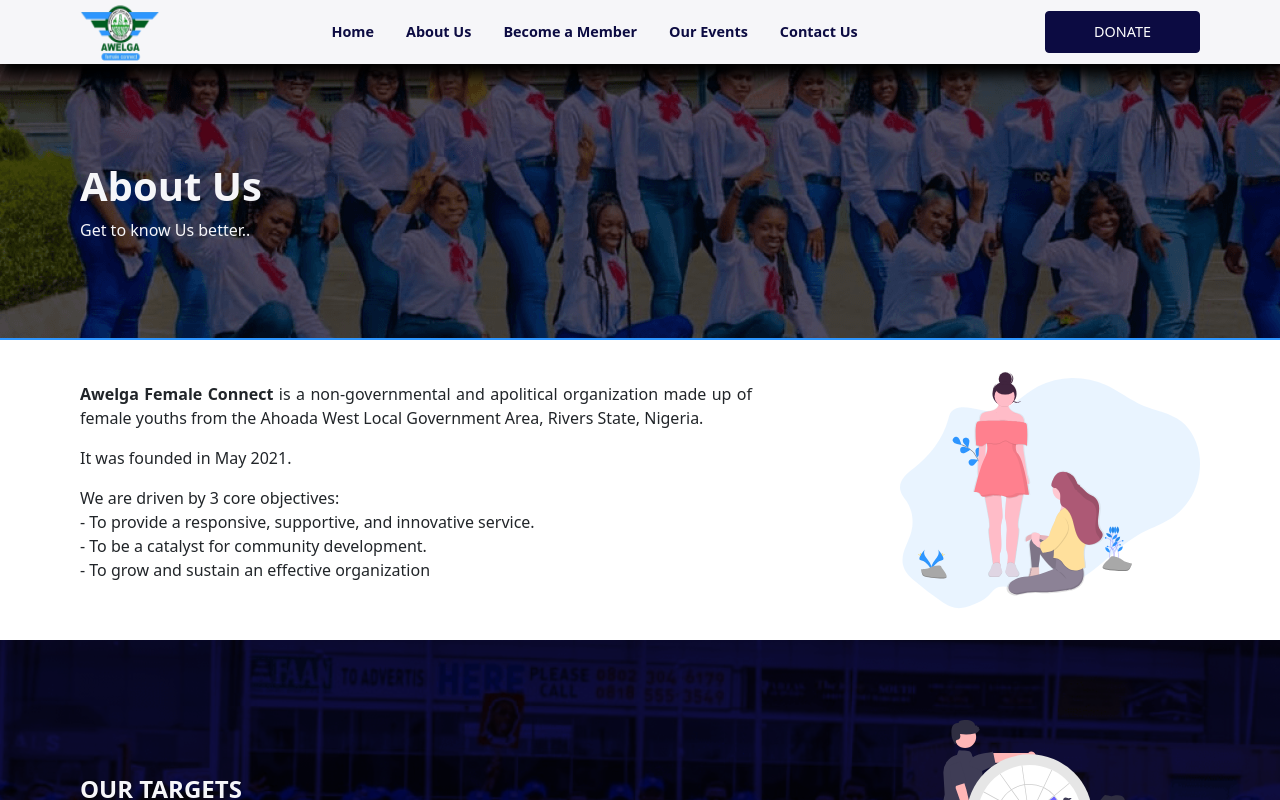
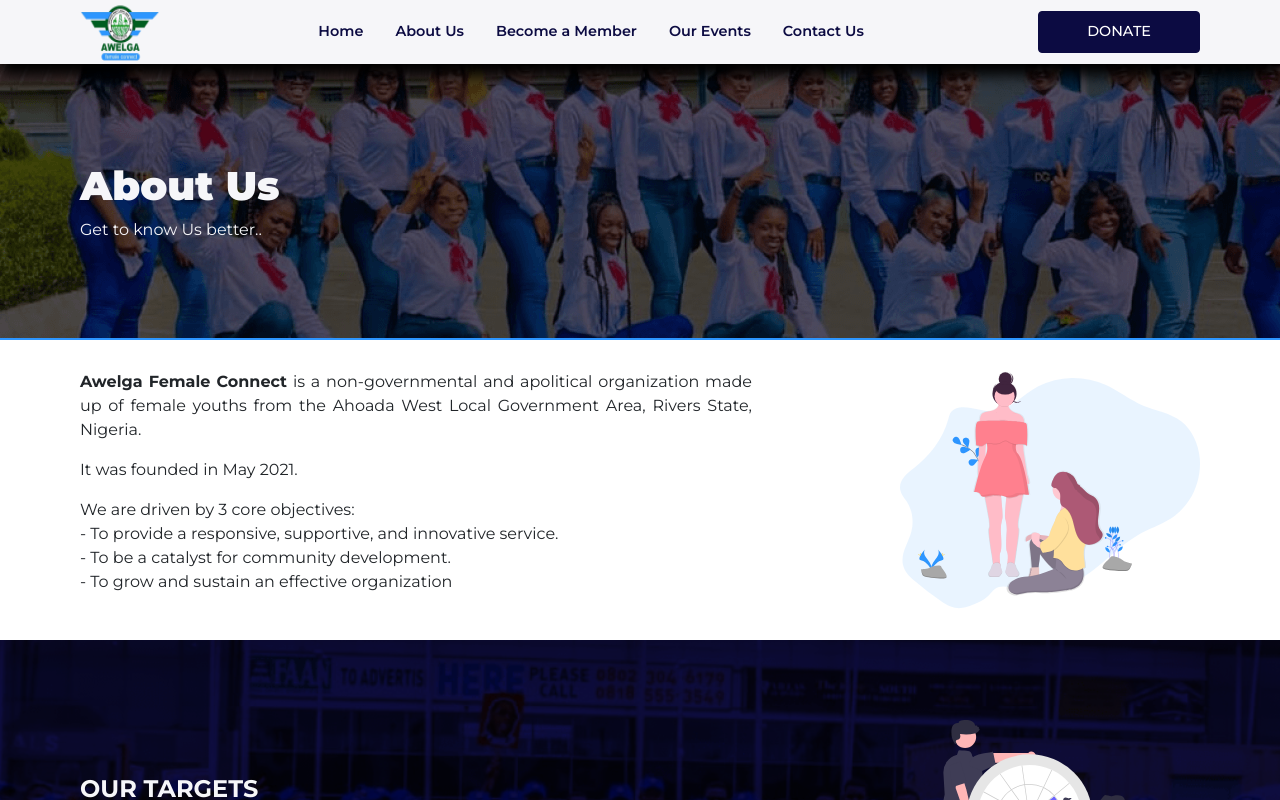
Before and after one commit to buezrico/afc, a Next.js app: page /about in a window 1280 px wide. Shown: the top 800 px of the page. Built offline with nearby package versions, Linux system fonts and the light colour scheme.

Commit message:
fixing font

```diff
--- a/pages/_app.js
+++ b/pages/_app.js
@@ -1,3 +1,4 @@
+import Head from "next/head";
 import Layout from "../layout/Layout";
 import "../styles/globals.scss";
 import "../styles/index.scss";
@@ -5,6 +6,12 @@
 function MyApp({ Component, pageProps }) {
   return (
     <Layout>
+      <Head>
+        <link
+          href="https://fonts.googleapis.com/css2?family=Montserrat:ital,wght@0,300;0,400;0,500;0,600;0,700;0,800;0,900;1,400&amp;display=swap"
+          rel="stylesheet"
+        />
+      </Head>
       <Component {...pageProps} />
     </Layout>
   );
--- a/pages/contact.js
+++ b/pages/contact.js
@@ -16,7 +16,7 @@
         {/* <link rel="preconnect" href="https://fonts.googleapis.com" />
           <link rel="preconnect" href="https://fonts.gstatic.com" crossorigin /> */}
         <link
-          href="https://fonts.googleapis.com/css2?family=Montserrat:ital,wght@0,300;0,400;0,500;0,600;0,700;0,800;0,900;1,400&display=optional"
+          href="https://fonts.googleapis.com/css2?family=Montserrat:ital,wght@0,300;0,400;0,500;0,600;0,700;0,800;0,900;1,400&display=swap"
           rel="stylesheet"
         />
       </Head>
--- a/styles/contact.scss
+++ b/styles/contact.scss
@@ -1,7 +1,6 @@
 @import "./variable";
 
 .contact {
-  font-family: "Montserrat", sans-serif;
   .contact-wrapper {
     .inner {
       padding: 5rem;
--- a/styles/globals.scss
+++ b/styles/globals.scss
@@ -5,18 +5,12 @@
 
 // @import url("https://fonts.googleapis.com/css2?family=Montserrat:wght@300;400;500;600;700;900&display=swap");
 
-// @import url("https://fonts.googleapis.com/css2?family=Fascinate&display=swap");
-
 html,
 body {
   padding: 0;
   margin: 0;
-  // font-family: -apple-system, BlinkMacSystemFont, Segoe UI, Roboto, Oxygen,
-  //   Ubuntu, Cantarell, Fira Sans, Droid Sans, Helvetica Neue, sans-serif;
 
-  // font-family: "Montserrat", sans-serif;
-
-  // font-family: Fascinate;
+  font-family: "Montserrat", sans-serif;
 
   // font-family: "Lato", sans-serif;
 
```
